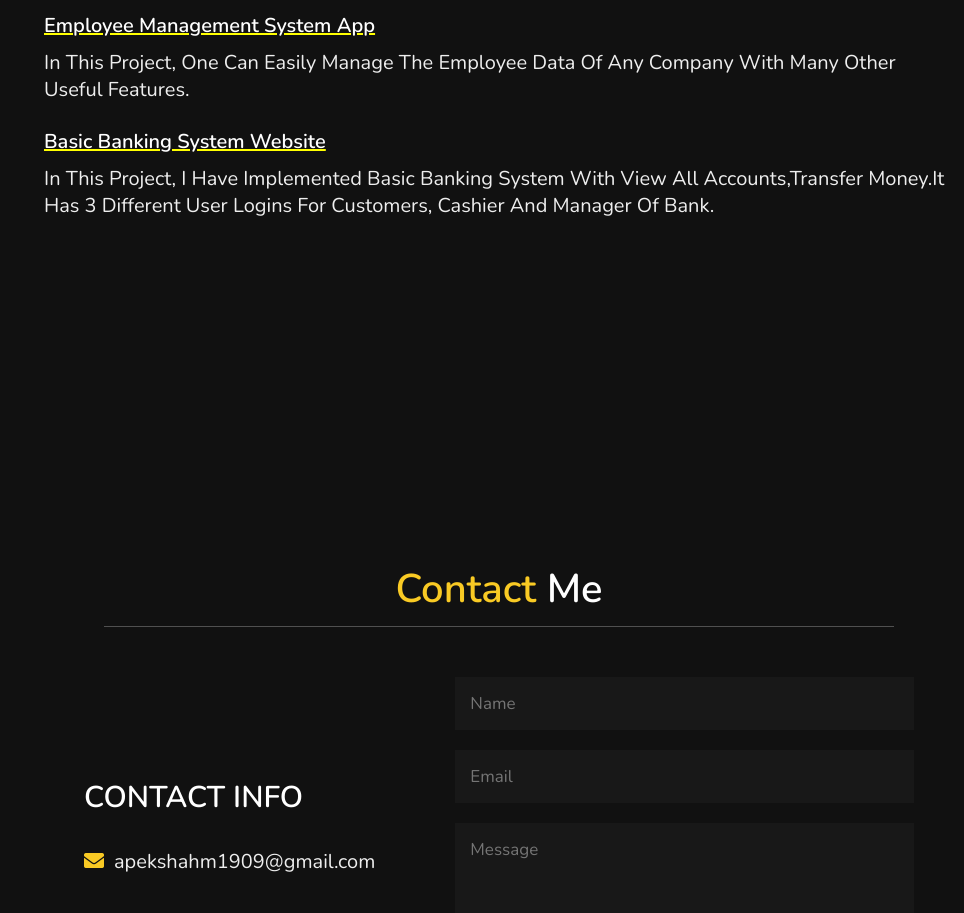
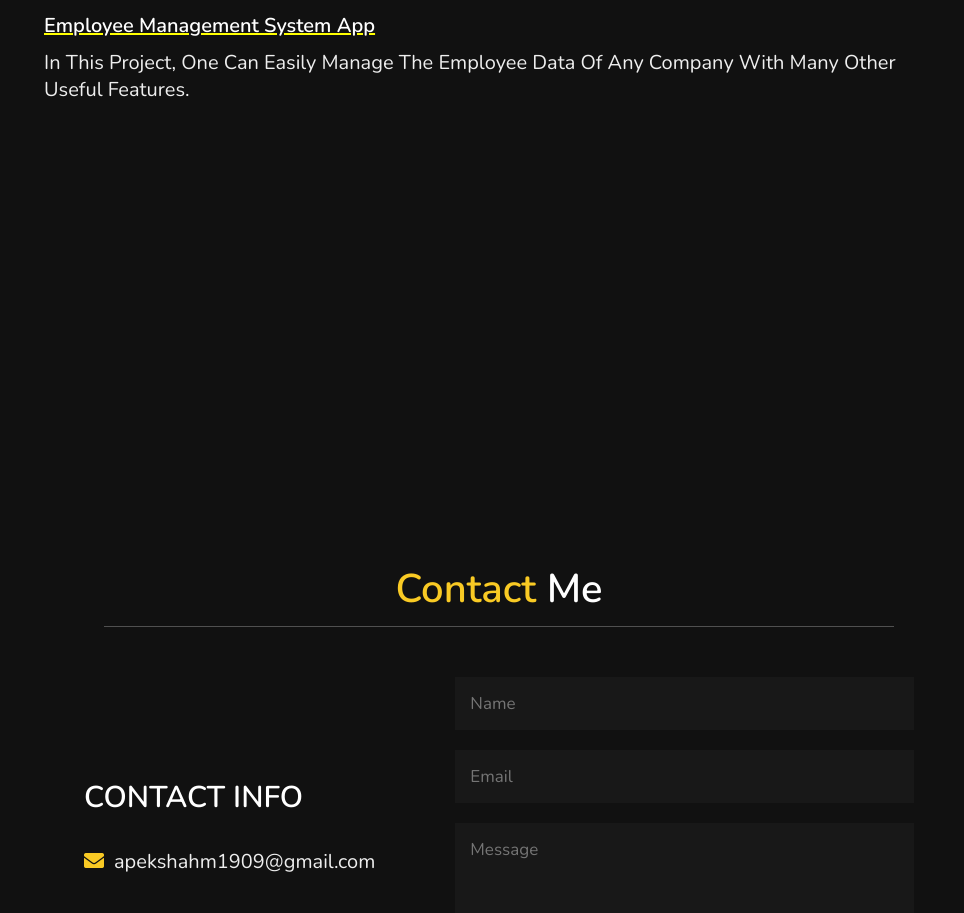
Before and after one commit to Apeksha1909/myportfolio.github.io, a plain HTML site: page index.html in a window 1280 px wide. Shown: the part 2658-3571 px from the top of the page, without its empty margins (316-1280 px from the left). Drawn offline with nearby package versions, Linux system fonts and the light colour scheme.

Commit message:
update index.html

```diff
--- a/index.html
+++ b/index.html
@@ -164,14 +164,7 @@ tests available on that topic.
 useful features.
 </p>
 </div>
-<div>
-     <h3 style="font-size: 2rem;
-    color:#fff;
-    padding-top: 1.5rem;
-    text-decoration: underline yellow;"><span>Basic Banking System Website</span></h3>
-    <p>In this project, I have implemented basic banking system with view all accounts,transfer money.It has 3 different user logins for customers, cashier and manager of bank.
-</p>
-</div>
+
 </div>
 
 </section>
```
